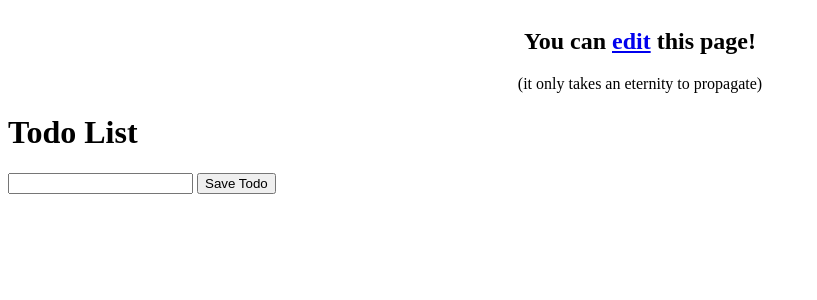
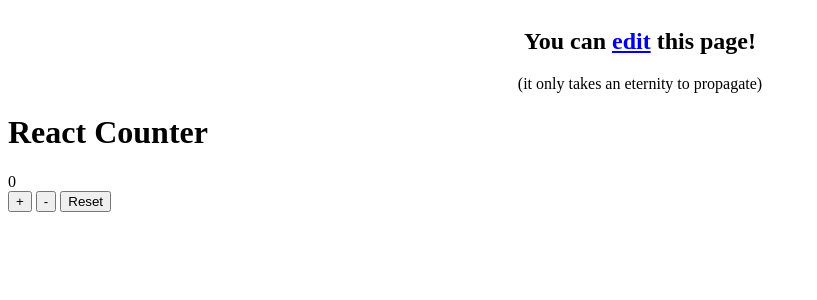
Before and after one commit to fortune-max/web-tooling-015, a React (Create React App) app: page / in a window 1280 px wide. Shown: the top 300 px of the page, without its empty margins (0-817 px from the left). Built offline with nearby package versions, Linux system fonts and the light colour scheme.

Commit message:
update files

```diff
--- a/src/DynamicComponent.tsx
+++ b/src/DynamicComponent.tsx
@@ -1,87 +1,38 @@
 /* eslint-disable prettier/prettier */
+import { useState } from "react";
 import React from "react";
-type todo = { text: string, isCompleted: boolean };
-type TodoItemProps = {
-    todo: todo,
-    index: number,
-    completeTodo: (index: number) => void,
-    removeTodo: (index: number) => void,
-};
-const TodoItem = ({ todo, index, completeTodo, removeTodo }: TodoItemProps) => {
+function DynamicComponent() {
+    const [counter, setCounter] = useState(0);
+    const increase = () => {
+        setCounter((count) => count + 1);
+    };
+    const decrease = () => {
+        setCounter((count) => count - 1);
+    };
+    const reset = () => {
+        setCounter(0);
+    };
     return (
-        <div
-            className="todo-item"
-            data-testid="todo-item"
-            style={{ textDecoration: todo.isCompleted ? "line-through" : "" }}
-        >
+        <div className="dynamic-component">
             {" "}
-            {todo.text}{" "}
-            <div>
+            <h1>React Counter</h1>{" "}
+            <span className="counter__output">{counter}</span>{" "}
+            <div className="btn__container">
                 {" "}
-                <button onClick={() => completeTodo(index)}>
-                    Complete
+                <button className="control__btn" onClick={increase}>
+                    {" "}
+                    +{" "}
                 </button>{" "}
-                <button onClick={() => removeTodo(index)}>x</button>{" "}
+                <button className="control__btn" onClick={decrease}>
+                    {" "}
+                    -{" "}
+                </button>{" "}
+                <button className="reset" onClick={reset}>
+                    {" "}
+                    Reset{" "}
+                </button>{" "}
             </div>{" "}
         </div>
     );
-};
-type TodoFormProps = { addTodo: (text: string) => void };
-const TodoForm = ({ addTodo }: TodoFormProps) => {
-    const [value, setValue] = React.useState("");
-    const handleSubmit = (e: React.FormEvent<HTMLFormElement>) => {
-        e.preventDefault();
-        if (!value) return;
-        addTodo(value);
-        setValue("");
-    };
-    return (
-        <form onSubmit={handleSubmit}>
-            {" "}
-            <input
-                type="text"
-                className="input"
-                value={value}
-                onChange={(e) => setValue(e.target.value)}
-            />{" "}
-            <button type="submit">Save Todo</button>{" "}
-        </form>
-    );
-};
-const DynamicComponent = () => {
-    const [todos, setTodos]: [todo[], any] = React.useState([]);
-    const addTodo = (text: string) => {
-        const newTodos: todo[] = [...todos, { text, isCompleted: false }];
-        setTodos(newTodos);
-    };
-    const completeTodo = (index: number) => {
-        const newTodos: todo[] = [...todos];
-        newTodos[index].isCompleted = true;
-        setTodos(newTodos);
-    };
-    const removeTodo = (index: number) => {
-        const newTodos: todo[] = [...todos];
-        newTodos.splice(index, 1);
-        setTodos(newTodos);
-    };
-    return (
-        <div className="todo" data-testid="dynamic-component">
-            {" "}
-            <h1>Todo List</h1>{" "}
-            <div data-testid="todo-list">
-                {" "}
-                {todos.map((todo, index) => (
-                    <TodoItem
-                        key={index}
-                        index={index}
-                        todo={todo}
-                        completeTodo={completeTodo}
-                        removeTodo={removeTodo}
-                    />
-                ))}{" "}
-            </div>{" "}
-            <TodoForm addTodo={addTodo} />{" "}
-        </div>
-    );
-};
+}
 export default DynamicComponent;
```
